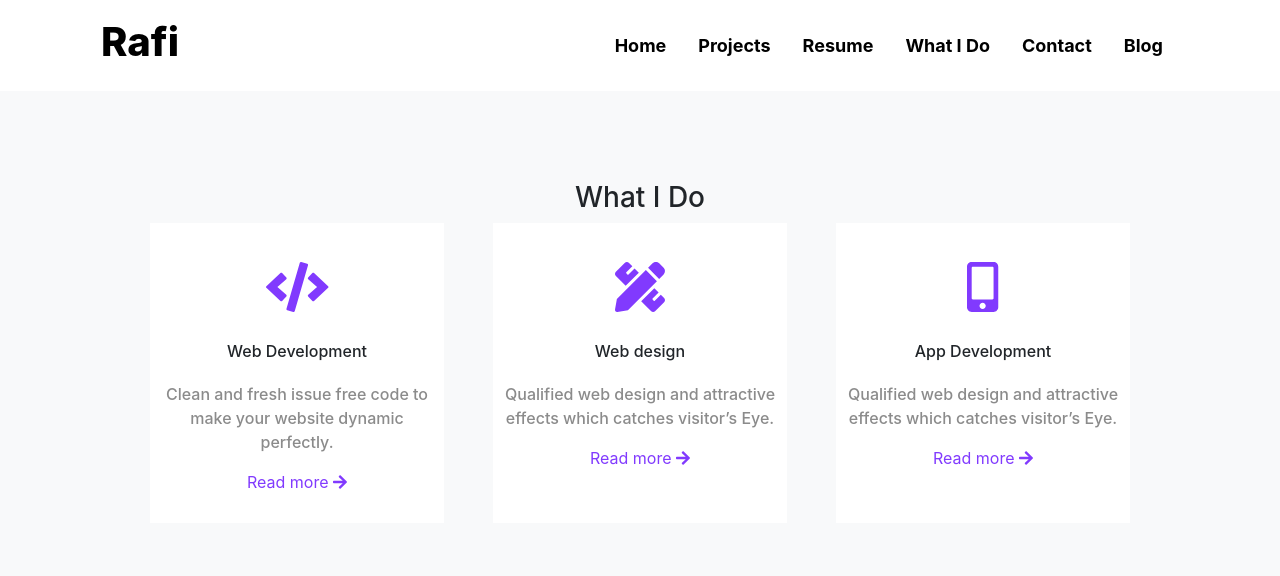
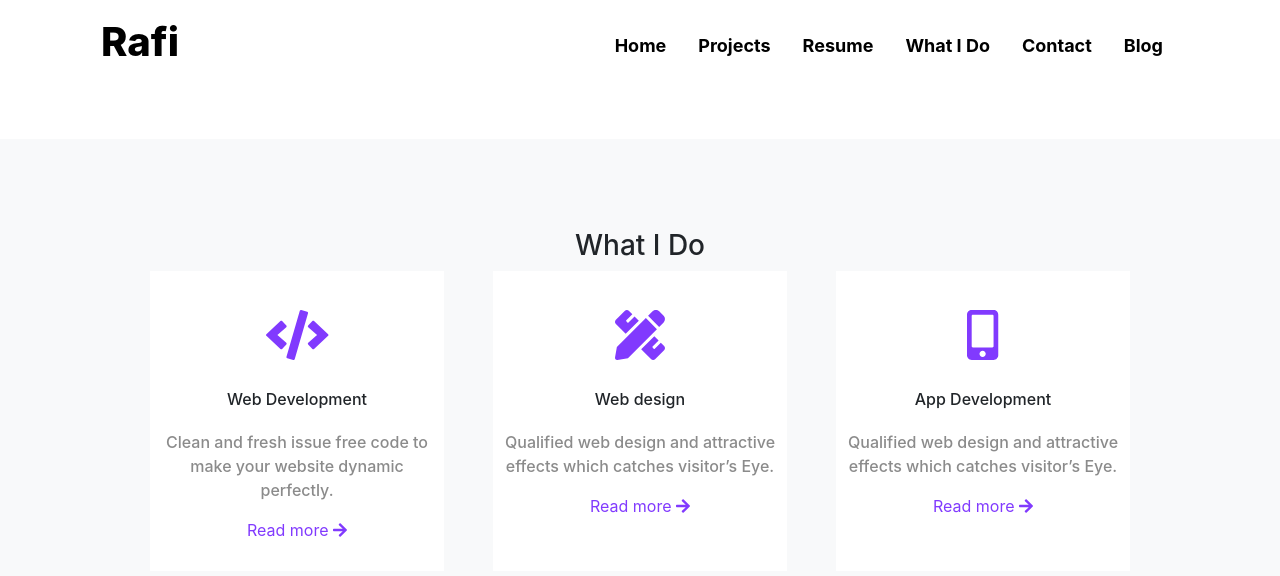
Before and after one commit to Rafi-Genon/rafi-portfolio, a React (Create React App) app: page /iDo in a window 1280 px wide. Shown: the top 576 px of the page. Built offline with nearby package versions, Linux system fonts and the light colour scheme.

Commit message:
margin added

```diff
--- a/src/Components/WhatIDo/WhatIDO.js
+++ b/src/Components/WhatIDo/WhatIDO.js
@@ -5,7 +5,7 @@ import './WhatIDo.css'
 
 const WhatIDO = () => {
     return (
-        <div className="bg-light what-i-do-section">
+        <div className="bg-light what-i-do-section mt-5" >
             <h3 className="text-center">What I Do</h3>
             <div className="d-flex justify-content-between what-i-do-container">
 
```
